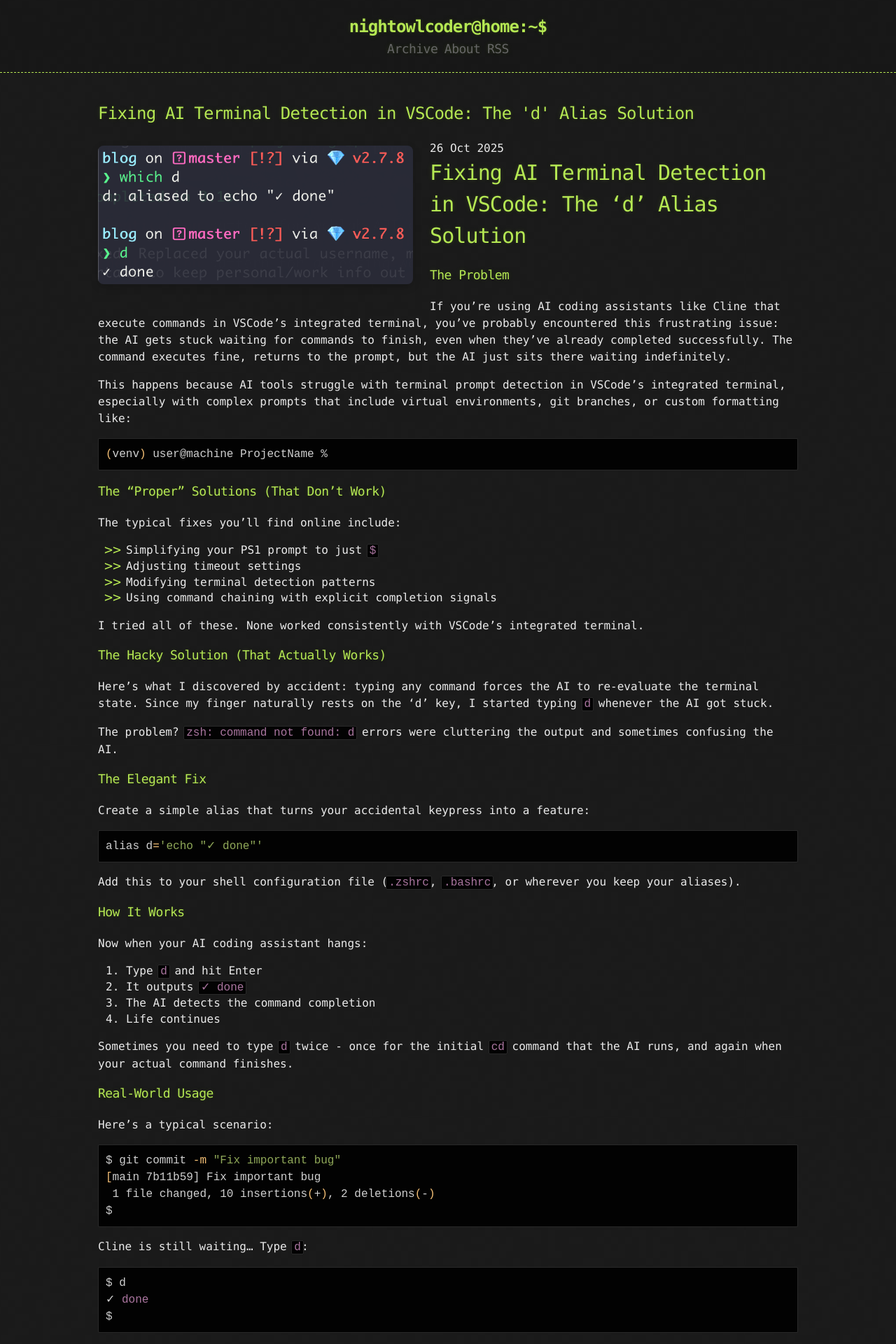
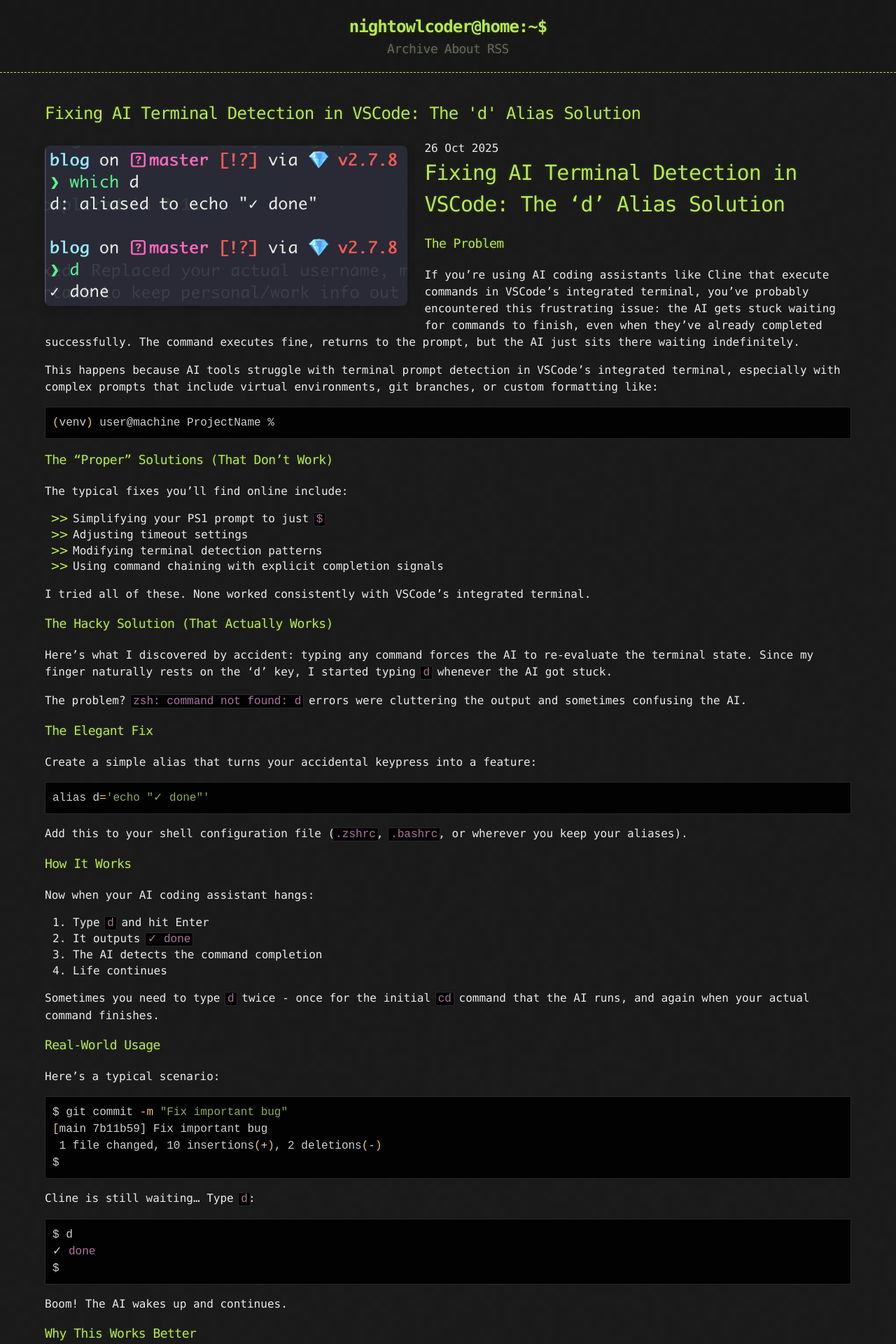
Before and after one commit to NightOwlCoder/NightOwlCoder.github.io, a Jekyll site: the page built from _posts/2025-10-25-cline-terminal-detection-fix.md, in a window 1280 px wide. Shown: the top 1920 px of the page at 70% size. Built offline with Jekyll 4.4.1, drawn with Linux system fonts in a browser that asks for light colours; comment, search, counter and statistics services are not loaded.

Commit message:
feat: Full-width layout + code blocks clear floated images

```diff
--- a/_sass/base.scss
+++ b/_sass/base.scss
@@ -31,7 +31,7 @@
 
 .container {
   width: 90%;
-  max-width: 1000px;
+  max-width: 100%;
   margin: 0 auto;
 }
 
@@ -314,3 +314,21 @@
 .clearfix {
   clear: both;
 }
+
+/* Fix: code blocks don't overflow when next to floated image */
+.hero-image + p + div.highlight,
+.hero-image + p + pre,
+article pre,
+article .highlight {
+  clear: both;
+}
+
+/* Alternative: code blocks inside float area scroll nicely */
+article code {
+  word-wrap: break-word;
+}
+
+article pre {
+  overflow-x: auto;
+  max-width: 100%;
+}
```
